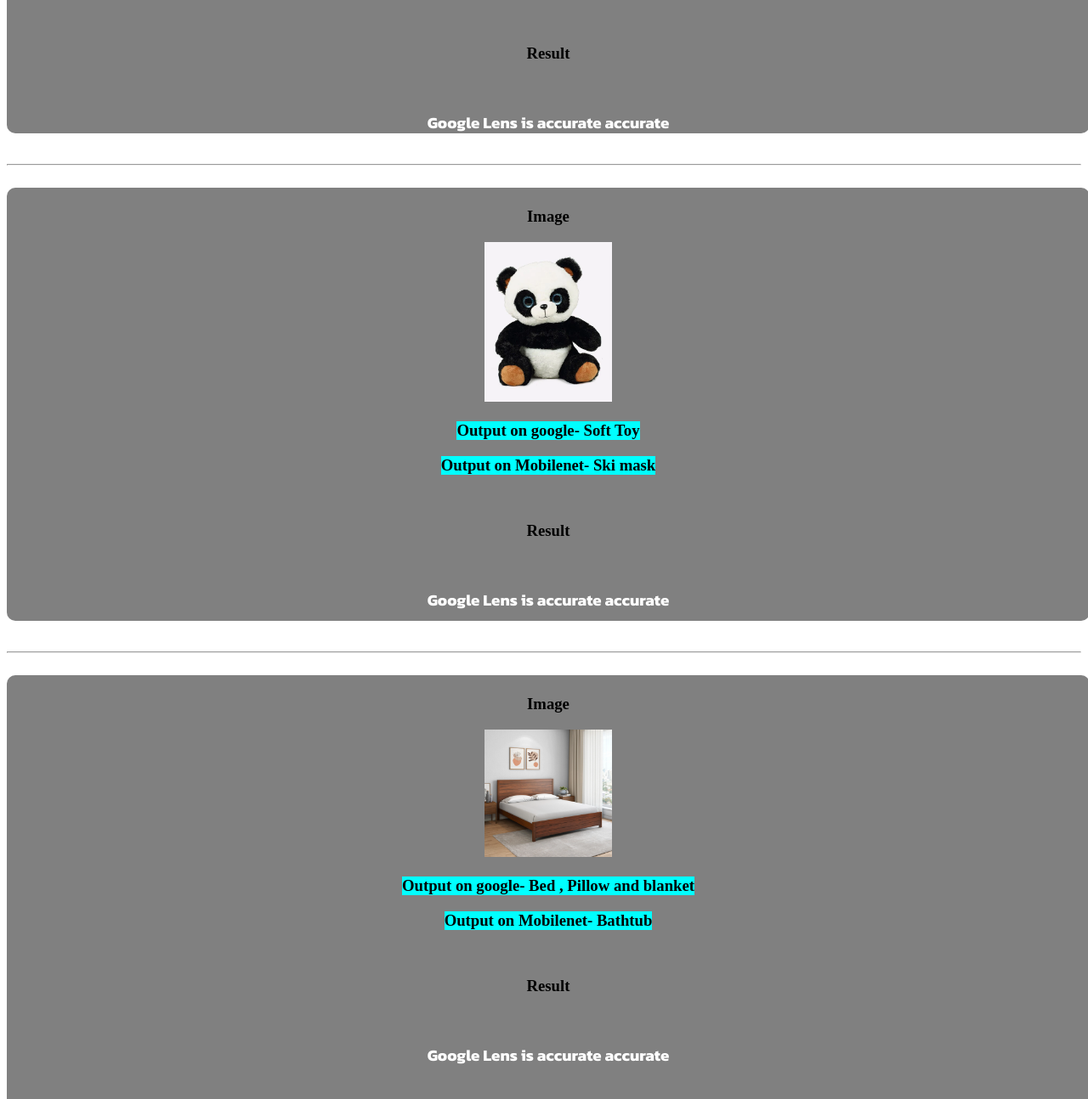
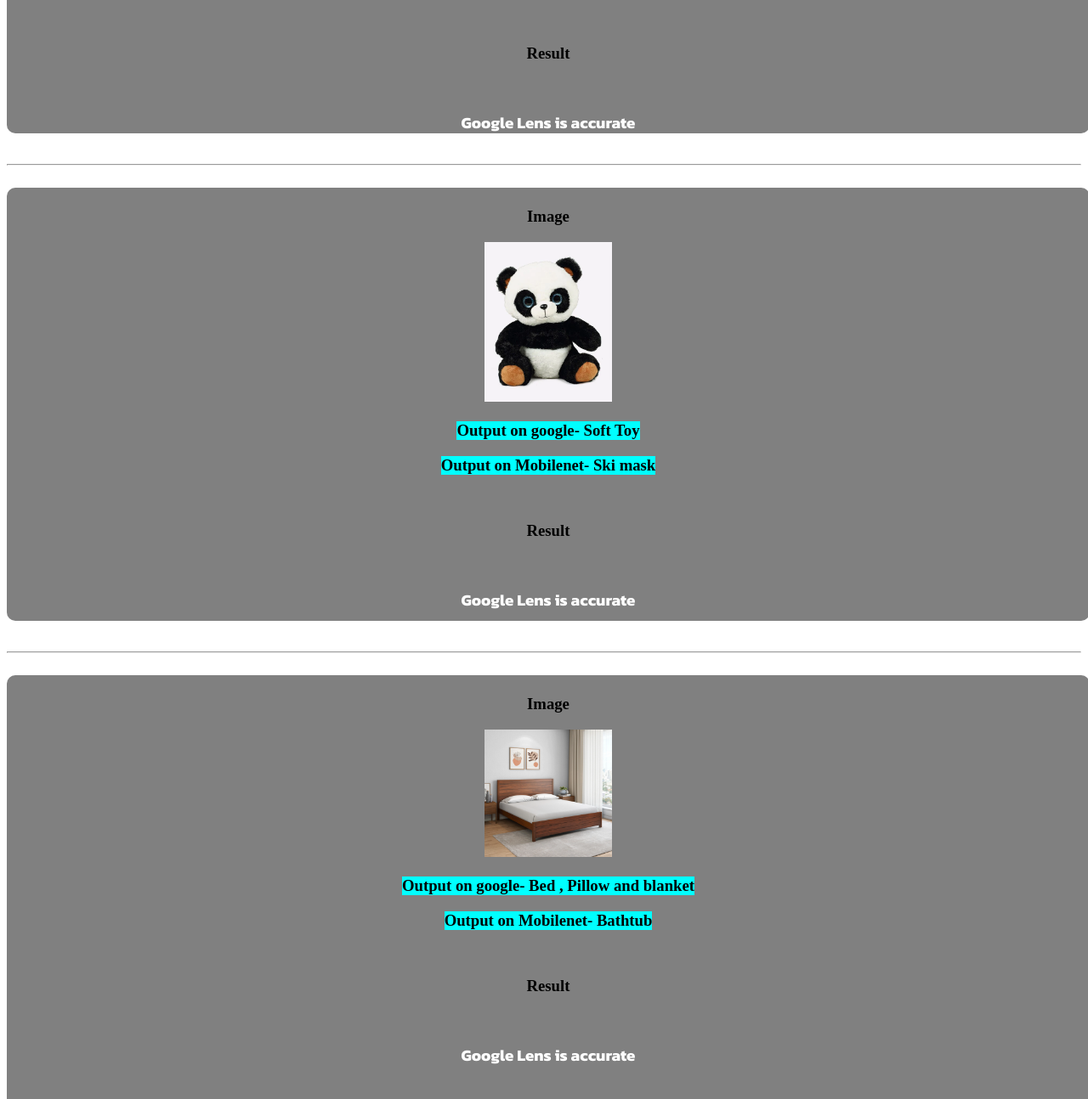
Before and after one commit to Ayush-Pujari/Project120, a plain HTML site: page index.html in a window 1280 px wide. Shown: the part 1263-2557 px from the top of the page at 85% size. Drawn offline with Linux system fonts and the light colour scheme.

Commit message:
Add files via upload

```diff
--- a/index.html
+++ b/index.html
@@ -63,7 +63,7 @@
         <br>
         <h3>Result</h3>
         <br>
-        <h3 class="t"> Google Lens is accurate accurate</h3>
+        <h3 class="t"> Google Lens is accurate</h3>
         </div>
         <br>
      <hr>
@@ -78,7 +78,7 @@
         <br>
         <h3>Result</h3>
         <br>
-        <h3 class="t"> Google Lens is accurate accurate</h3>
+        <h3 class="t"> Google Lens is accurate</h3>
         </div>
         <br>
      <hr>
@@ -93,7 +93,7 @@
         <br>
         <h3>Result</h3>
         <br>
-        <h3 class="t"> Google Lens is accurate accurate</h3>
+        <h3 class="t"> Google Lens is accurate</h3>
         </div>
         <div class="copy_right_footer">
             Devloped by Ayush Pujari
```
